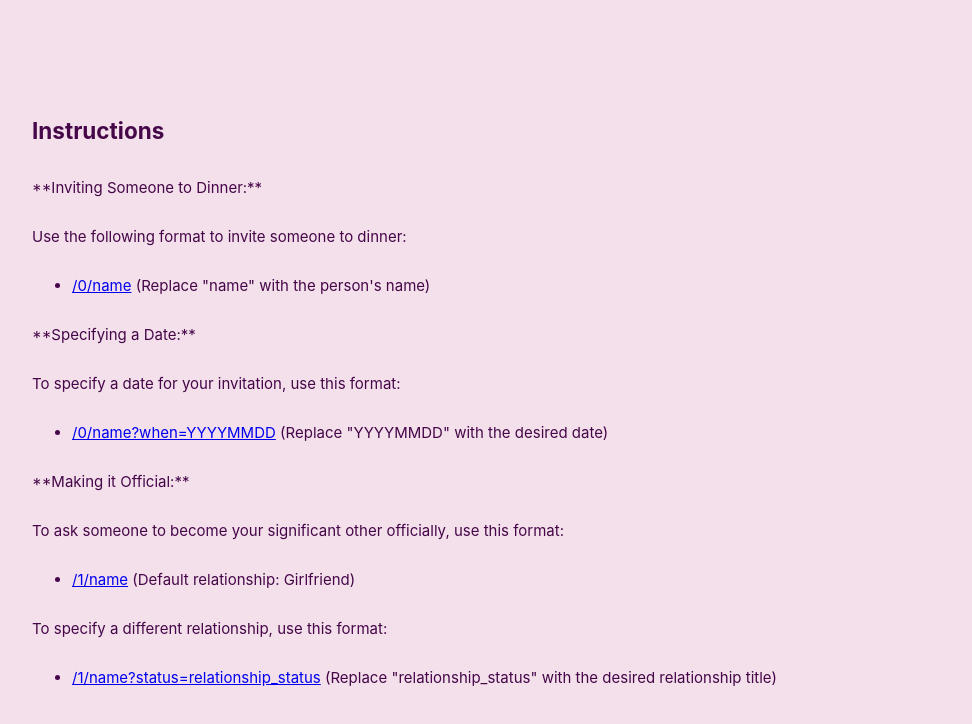
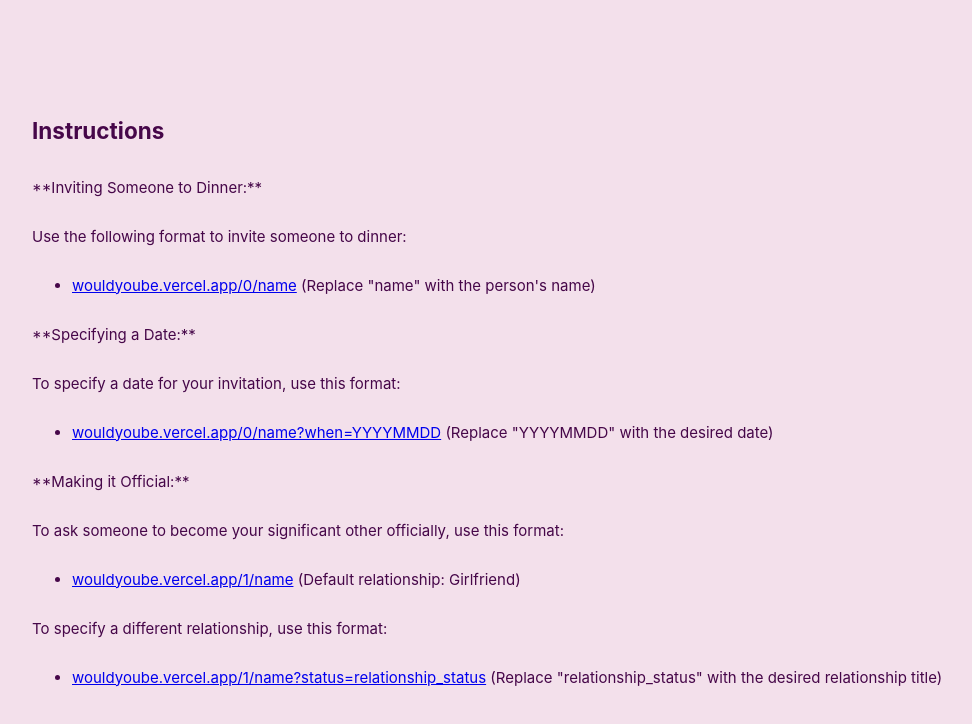
Before and after one commit to kerwin0831/toMyEla, a React (Create React App) app in the folder web/: page / in a window 1280 px wide. Shown: the top 724 px of the page, without its empty margins (32-1004 px from the left). Built offline with nearby package versions, Linux system fonts and the light colour scheme.

Commit message:
[main] update the instructions

```diff
--- a/web/src/pages/instructions/index.js
+++ b/web/src/pages/instructions/index.js
@@ -7,23 +7,23 @@
                 <p>**Inviting Someone to Dinner:**</p>
                 <p>Use the following format to invite someone to dinner:</p>
                 <ul>
-                <li><a href="wouldyoube.vercel.app/0/name">/0/name</a> (Replace "name" with the person's name)</li>
+                <li><a href="/0/name">wouldyoube.vercel.app/0/name</a> (Replace "name" with the person's name)</li>
                 </ul>
 
                 <p>**Specifying a Date:**</p>
                 <p>To specify a date for your invitation, use this format:</p>
                 <ul>
-                <li><a href="wouldyoube.vercel.app/0/name?when=20240123">/0/name?when=YYYYMMDD</a> (Replace "YYYYMMDD" with the desired date)</li>
+                <li><a href="/0/name?when=20240123">wouldyoube.vercel.app/0/name?when=YYYYMMDD</a> (Replace "YYYYMMDD" with the desired date)</li>
                 </ul>
 
                 <p>**Making it Official:**</p>
                 <p>To ask someone to become your significant other officially, use this format:</p>
                 <ul>
-                <li><a href="wouldyoube.vercel.app/1/name">/1/name</a> (Default relationship: Girlfriend)</li>
+                <li><a href="/1/name">wouldyoube.vercel.app/1/name</a> (Default relationship: Girlfriend)</li>
                 </ul>
                 <p>To specify a different relationship, use this format:</p>
                 <ul>
-                <li><a href="wouldyoube.vercel.app/1/name?status=sugarbaby">/1/name?status=relationship_status</a> (Replace "relationship_status" with the desired relationship title)</li>
+                <li><a href="/1/name?status=sugarbaby">wouldyoube.vercel.app/1/name?status=relationship_status</a> (Replace "relationship_status" with the desired relationship title)</li>
                 </ul>
                 </header>
             </div>
```
